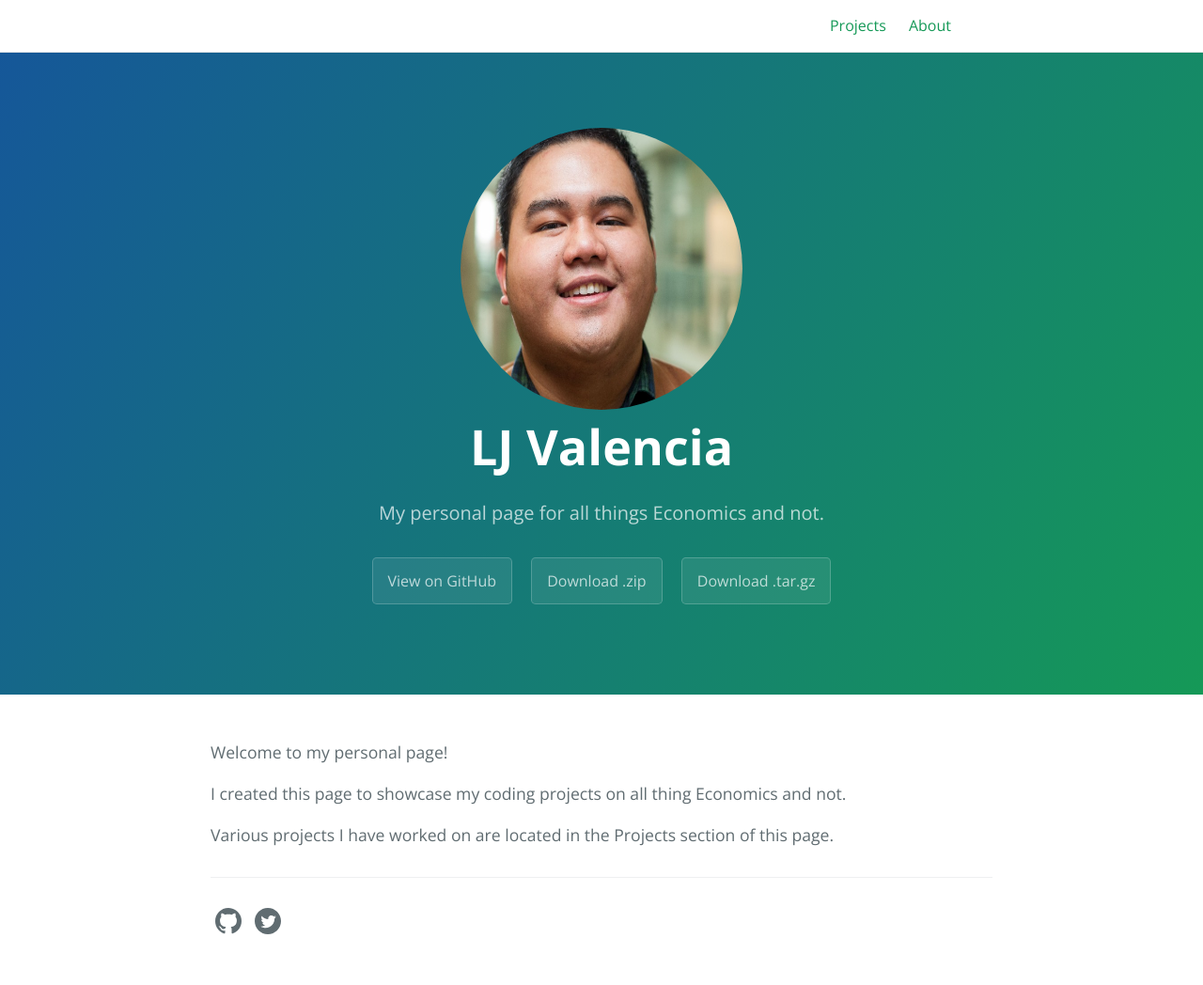
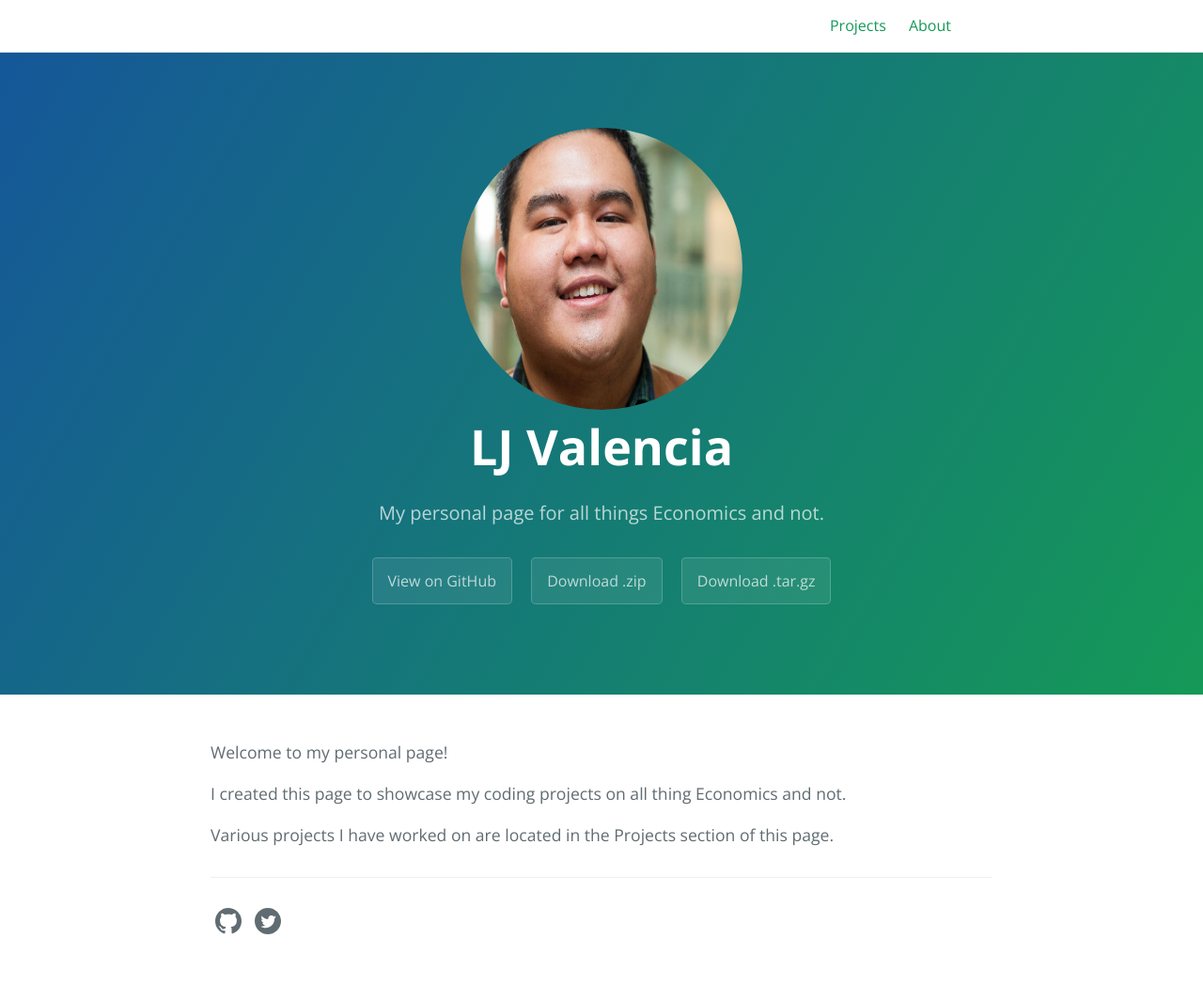
Before and after one commit to lj-valencia/cayman-blog-old-site, a Jekyll site: the page built from index.md, in a window 1280 px wide. Shown: the whole page at 94% size. Built offline with Jekyll 4.4.1, drawn with Linux system fonts in a browser that asks for light colours.

Commit message:
Update style.scss

```diff
--- a/assets/css/style.scss
+++ b/assets/css/style.scss
@@ -10,7 +10,7 @@
   -moz-border-radius: 150px;
   background: url('DSC_8671.jpg') no-repeat;
   background-position: 50% 50%;
-  background-size: 300px 540px;
+  background-size: 300px 580px;
   margin: auto;
   }
 
```
